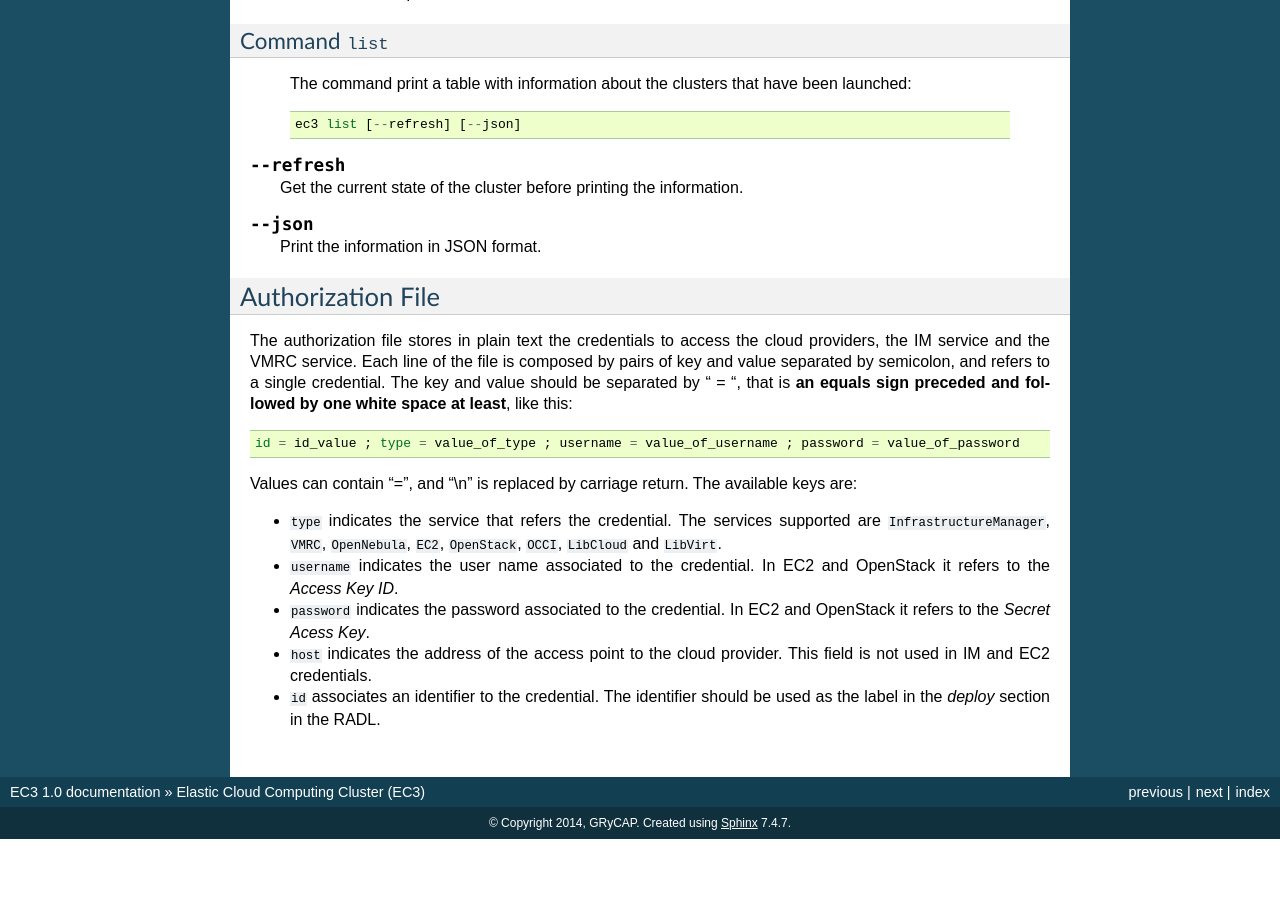
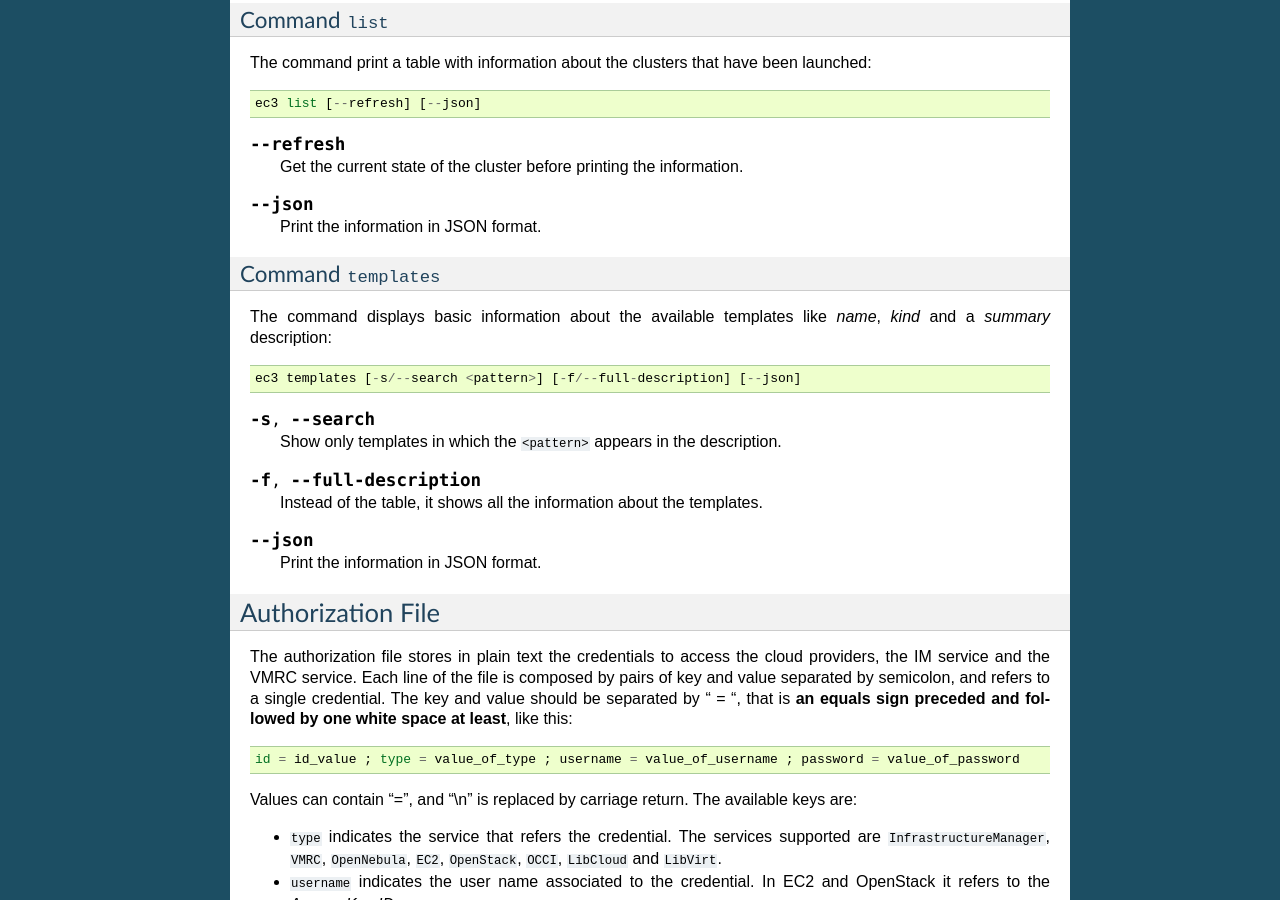
Before and after one commit to grycap/ec3, a Sphinx documentation site: the page built from doc/source/ec3.rst, in a window 1280 px wide and 900 px high, scrolled down 3329 px. Built offline with Sphinx 7.4.7, drawn with Linux system fonts in a browser that asks for light colours; before the commit the page ends 4168 px from its top, so only the background shows below that.

Commit message:
Added the template command section in documentation.

```diff
--- a/doc/source/ec3.rst
+++ b/doc/source/ec3.rst
@@ -153,19 +153,19 @@ The command to deploy a cluster is like this::
 Command ``reconfigure``
 ^^^^^^^^^^^^^^^^^^^^^^^
 
-   The command reconfigures an infrastructure launched previously. It can be called after a
-   failed launching::
+The command reconfigures an infrastructure launched previously. It can be called after a
+failed launching::
 
-      ec3 reconfigure <clustername>
+   ec3 reconfigure <clustername>
 
 .. program:: ec3 reconfigure
 
 Command ``ssh``
 ^^^^^^^^^^^^^^^
 
-   The command opens a SSH session into the infrastructure front-end::
+The command opens a SSH session into the infrastructure front-end::
 
-      ec3 ssh <clustername>
+   ec3 ssh <clustername>
 
 .. program:: ec3 ssh
 
@@ -176,9 +176,9 @@ Command ``ssh``
 Command ``destroy``
 ^^^^^^^^^^^^^^^^^^^
 
-   The command undeploys the cluster and removes the associated information in the local database.::
+The command undeploys the cluster and removes the associated information in the local database.::
 
-      ec3 destroy <clustername> [--force]
+   ec3 destroy <clustername> [--force]
 
 .. program:: ec3 destroy
 .. option:: --force
@@ -188,9 +188,9 @@ Command ``destroy``
 Command ``show``
 ^^^^^^^^^^^^^^^^
 
-   The command prints the RADL description of the cluster stored in the local database::
+The command prints the RADL description of the cluster stored in the local database::
 
-       ec3 show <clustername> [--refresh] [--json]
+   ec3 show <clustername> [--refresh] [--json]
 
 .. program:: ec3 show
 .. option:: --refresh
@@ -204,9 +204,9 @@ Command ``show``
 Command ``list``
 ^^^^^^^^^^^^^^^^
 
-   The command print a table with information about the clusters that have been launched::
+The command print a table with information about the clusters that have been launched::
 
-      ec3 list [--refresh] [--json]
+   ec3 list [--refresh] [--json]
 
 .. program:: ec3 list
 .. option:: --refresh
@@ -216,6 +216,29 @@ Command ``list``
 .. option:: --json
 
    Print the information in JSON format.
+
+Command ``templates``
+^^^^^^^^^^^^^^^^^^^^^^^
+
+The command displays basic information about the available templates like *name*,
+*kind* and a *summary* description::
+
+   ec3 templates [-s/--search <pattern>] [-f/--full-description] [--json]
+
+.. program:: ec3 templates
+
+.. option:: -s, --search
+
+   Show only templates in which the ``<pattern>`` appears in the description.
+
+.. option:: -f, --full-description
+
+   Instead of the table, it shows all the information about the templates.
+
+.. option:: --json
+
+   Print the information in JSON format.
+
 
 .. _auth-file:
 
```
